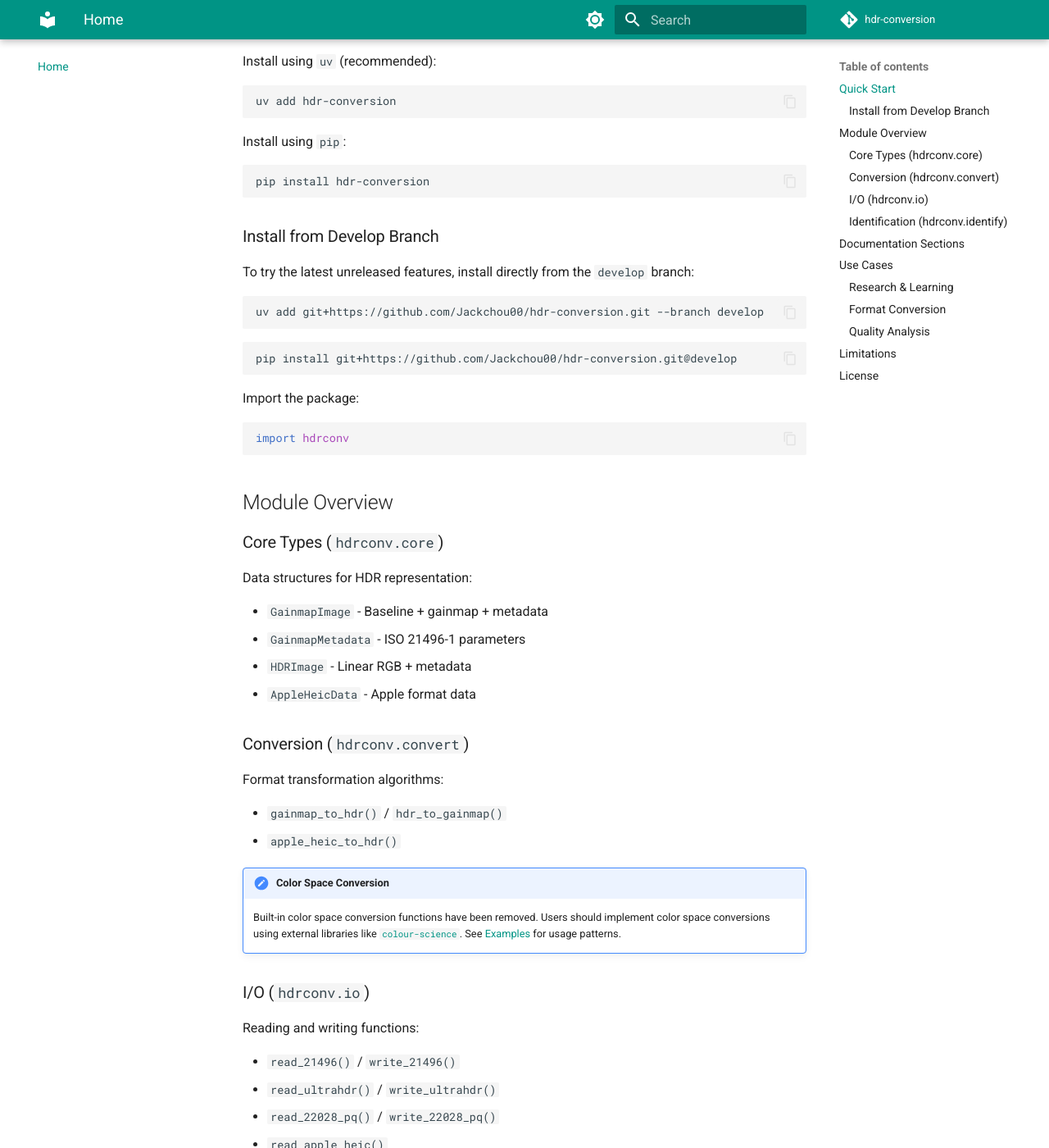
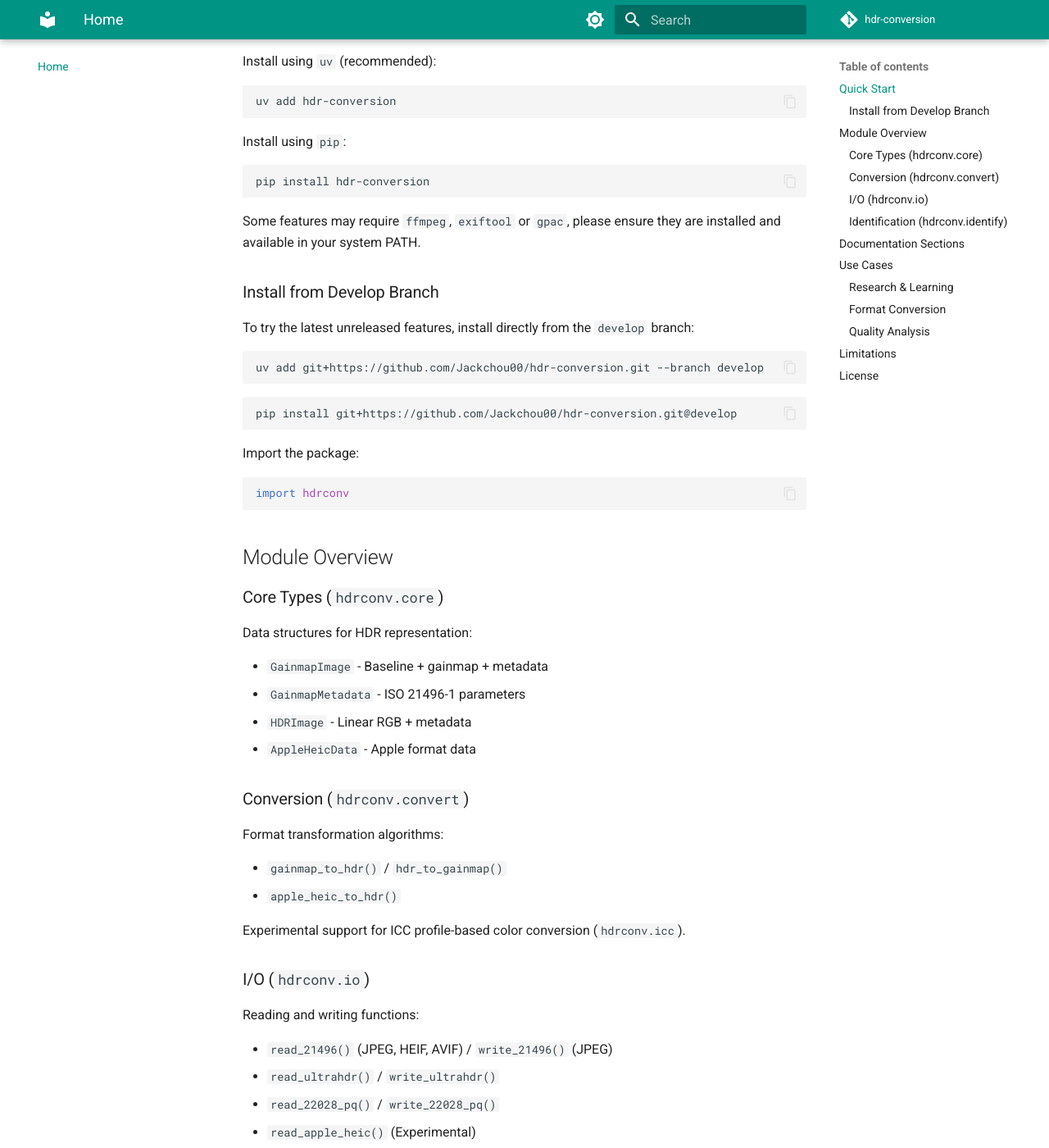
Before and after one commit to Jackchou00/hdr-conversion, an MkDocs documentation site: the page built from docs/index.md, in a window 1280 px wide and 1400 px high, scrolled down 618 px. Shown: the whole window at 82% size. Built offline with MkDocs 1.6.1 and Material for MkDocs 9.7.7, drawn with Linux system fonts in a browser that asks for light colours; comment, search, counter and statistics services are not loaded; the version menu is left out.

Commit message:
release: prepare v0.1.5.
- Fix ffmpeg availability check placement in iso21496 reader.
- Apply ruff format to examples and iso21496 module.
- Sync feature descriptions across README and docs.
- Add TODO markers for missing icc module docstrings.

````diff
--- a/docs/index.md
+++ b/docs/index.md
@@ -25,6 +25,8 @@
 ```bash
 pip install hdr-conversion
 ```
+
+Some features may require `ffmpeg`, `exiftool` or `gpac`, please ensure they are installed and available in your system PATH.
 
 ### Install from Develop Branch
 
@@ -62,18 +64,17 @@
 - `gainmap_to_hdr()` / `hdr_to_gainmap()`
 - `apple_heic_to_hdr()`
 
-!!! note "Color Space Conversion"
-    Built-in color space conversion functions have been removed. Users should implement color space conversions using external libraries like [`colour-science`](https://colour-science.readthedocs.io/). See [Examples](examples.md) for usage patterns.
+Experimental support for ICC profile-based color conversion (`hdrconv.icc`).
 
 ### I/O (`hdrconv.io`)
 
 Reading and writing functions:
 
-- `read_21496()` / `write_21496()`
+- `read_21496()` (JPEG, HEIF, AVIF) / `write_21496()` (JPEG)
 - `read_ultrahdr()` / `write_ultrahdr()`
 - `read_22028_pq()` / `write_22028_pq()`
-- `read_apple_heic()`
-- `read_ios_hdr_screenshot()`
+- `read_apple_heic()` (Experimental)
+- `read_ios_hdr_screenshot()` (Experimental)
 
 ### Identification (`hdrconv.identify`)
 
@@ -110,7 +111,7 @@
 
 ## Limitations
 
-⚠️ **Important**:
+**Important**:
 
 - Not production-ready
 - Color conversion may be inaccurate
--- a/pyproject.toml
+++ b/pyproject.toml
@@ -1,6 +1,6 @@
 [project]
 name = "hdr-conversion"
-version = "0.1.4"
+version = "0.1.5"
 description = "tools for converting HDR images between different formats"
 readme = "README.md"
 requires-python = ">=3.11"
--- a/src/hdrconv/__init__.py
+++ b/src/hdrconv/__init__.py
@@ -6,7 +6,7 @@
     - ``hdrconv.core.GainmapImage``
 """
 
-__version__ = "0.1.4"
+__version__ = "0.1.5"
 
 from . import convert, core, identify, io
 
````
Also changed, not shown: README-zhCN.md (+9 -5 lines), README.md (+9 -5 lines), 11 other files.
